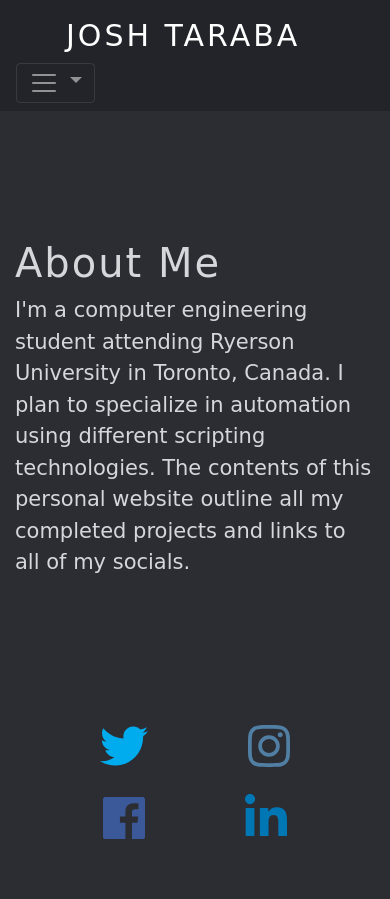
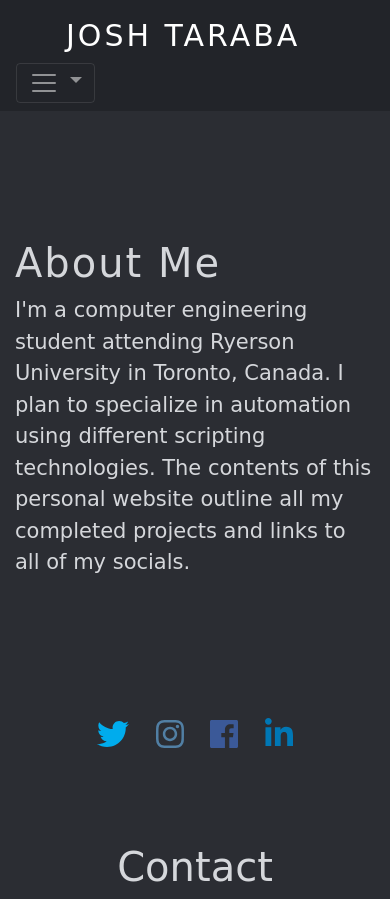
Before and after one commit to JTaraba/Website, a plain HTML site: page aboutme.html in a window 390 px wide. Shown: the top 899 px of the page. Drawn offline with nearby package versions, Linux system fonts and the light colour scheme; a web font is replaced by a local one.

Commit message:
updated aboutme links

```diff
--- a/about-style.css
+++ b/about-style.css
@@ -23,7 +23,7 @@
 /*---Media Queries --*/
 @media (max-width: 992px) {
   .social a{
-    font-size: 3em;
+    font-size: 4em;
     padding: 2rem;
   }
 }
@@ -38,8 +38,8 @@
 }
 @media (max-width: 576px) {
   .social a{
-    font-size: 2em;
-    padding: 0.7rem;
+    font-size: 2px;;
+    padding: 0.2rem;
   }
 
   .img-fluid{
@@ -169,8 +169,8 @@ nav{
 }
 
 .social a{
-  font-size: 3em;
-  padding: 3rem;
+  font-size: 2em;
+  padding: 0.7rem;
 }
 
 .fa-facebook{
```
